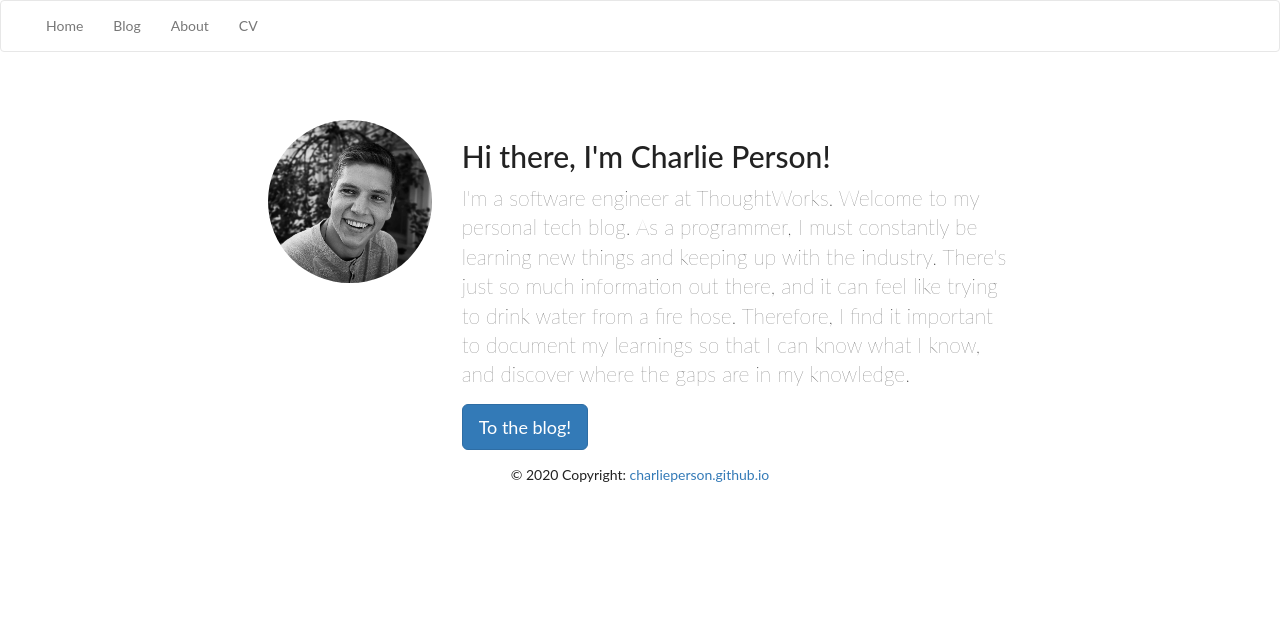
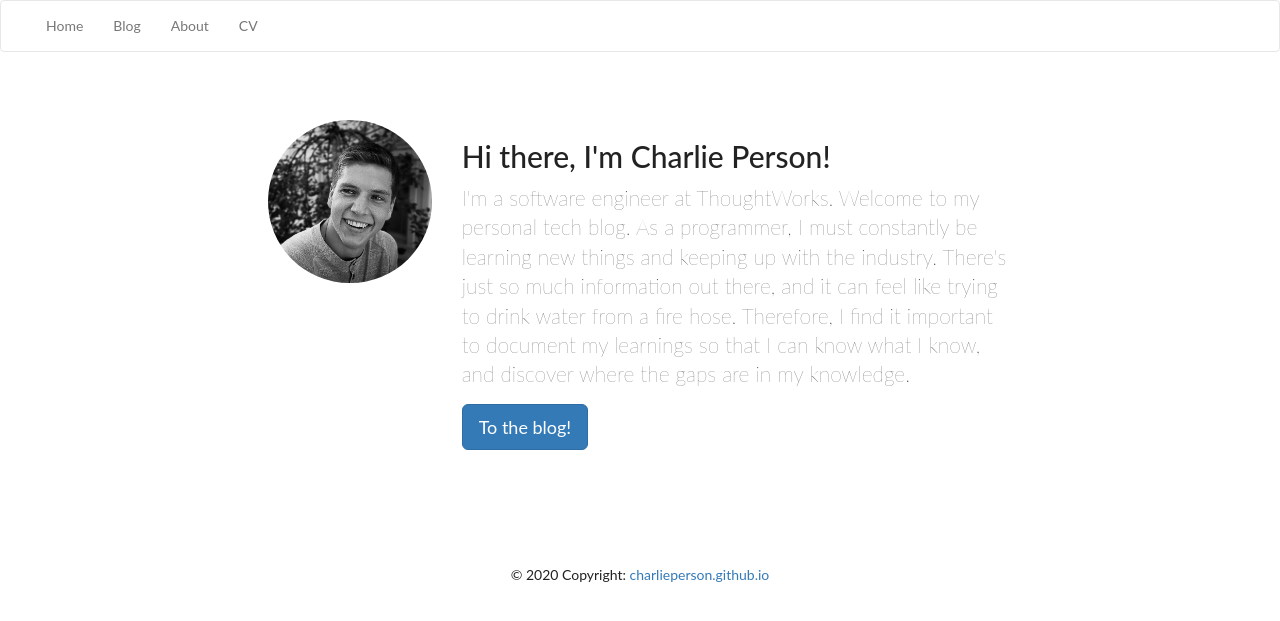
Before and after one commit to charlieperson/charlieperson.github.io, a Jekyll site: the page built from index.html, in a window 1280 px wide. Shown: the top 621 px of the page. Built offline with Jekyll 4.4.1, drawn with Linux system fonts in a browser that asks for light colours.

Commit message:
Adds padding above footer

```diff
--- a/css/main.css
+++ b/css/main.css
@@ -9,3 +9,7 @@
 .navbar-default {
   background-color: white;
 }
+
+.footer-copyright {
+  padding-top: 100px;
+}
```
